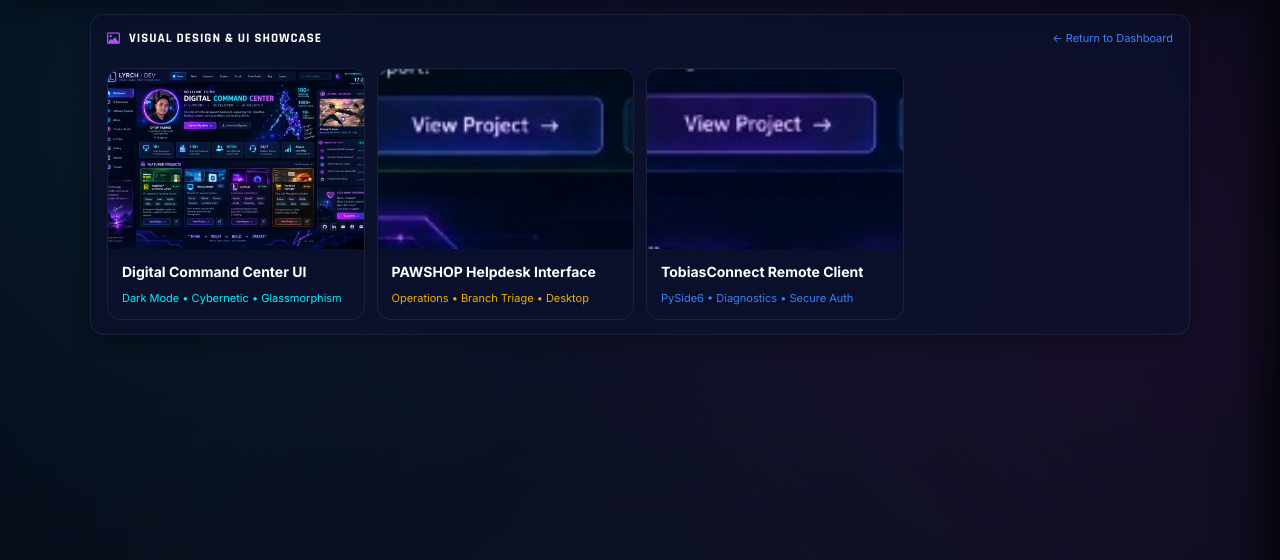
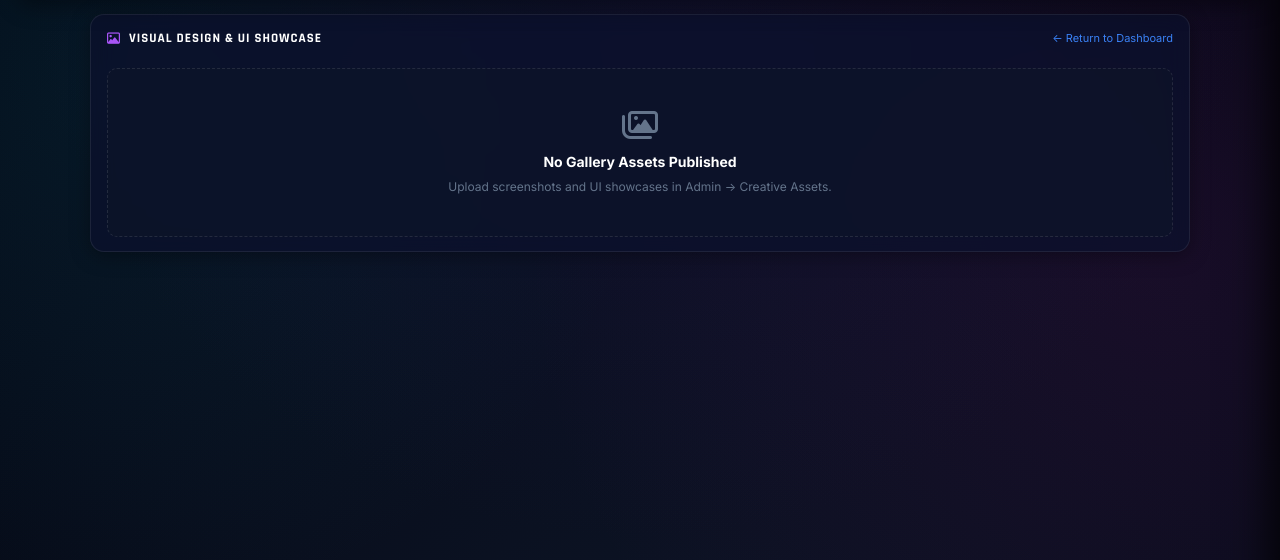
Before and after one commit to reianrd328/lyrch-portfolio, a Flask app: page /gallery in a window 1280 px wide. Shown: the part 77-637 px from the top of the page. Run offline with Flask 3, Linux system fonts and the light colour scheme.

Commit message:
feat: connect public gallery to Creative Assets database with preview lightbox

```diff
--- a/app/templates/public/gallery.html
+++ b/app/templates/public/gallery.html
@@ -14,34 +14,88 @@
         </div>
 
         <div class="projects-command-grid gallery-grid" style="margin-top: 20px;">
-            <div class="project-holo-card">
-                <div class="project-preview-wrap" style="height: 180px;">
-                    <img src="{{ url_for('static', filename='images/branding/command_center_preview.jpg') }}" alt="Command Center Design" class="project-preview-img">
+            {% if items %}
+                {% for item in items %}
+                <div class="project-holo-card" style="cursor: pointer;" onclick="openGalleryPreview('{{ item.image_url|escape }}', '{{ item.title|escape }}', '{{ (item.tags or item.category)|escape }}', '{{ (item.description or '')|escape }}')">
+                    <div class="project-preview-wrap" style="height: 180px; position: relative; overflow: hidden;">
+                        <img src="{{ item.thumbnail_url or item.image_url }}" alt="{{ item.title }}" class="project-preview-img" onerror="this.onerror=null; this.src='{{ url_for('static', filename='images/projects/kungfu_thumb.jpg') }}';" style="width: 100%; height: 100%; object-fit: cover;">
+                        <div style="position: absolute; inset: 0; background: rgba(0,0,0,0.35); opacity: 0; transition: opacity 0.2s ease; display: flex; align-items: center; justify-content: center;" onmouseenter="this.style.opacity='1'" onmouseleave="this.style.opacity='0'">
+                            <span style="background: rgba(11,17,44,0.85); border: 1px solid var(--neon-cyan); color: var(--neon-cyan); padding: 4px 10px; border-radius: 4px; font-size: 11px; font-family: var(--font-mono);">
+                                <i class="fa-solid fa-magnifying-glass-plus"></i> View
+                            </span>
+                        </div>
                     </div>
                     <div class="project-info-wrap">
-                    <h4 style="color: #ffffff; font-size: 14px;">Digital Command Center UI</h4>
-                    <p style="color: var(--neon-cyan); font-size: 11px;">Dark Mode &bull; Cybernetic &bull; Glassmorphism</p>
+                        <h4 style="color: #ffffff; font-size: 14px; margin: 0 0 4px; white-space: nowrap; overflow: hidden; text-overflow: ellipsis;">{{ item.title }}</h4>
+                        <p style="color: var(--neon-cyan); font-size: 11px; margin: 0;">
+                            {% if item.tags %}
+                                {{ item.tags }}
+                            {% else %}
+                                {{ item.category }} &bull; Visual Design
+                            {% endif %}
+                        </p>
                     </div>
                 </div>
-            <div class="project-holo-card">
-                <div class="project-preview-wrap" style="height: 180px;">
-                    <img src="{{ url_for('static', filename='images/projects/pawshop_thumb.jpg') }}" alt="PAWSHOP UI" class="project-preview-img">
+                {% endfor %}
+            {% else %}
+                <div style="grid-column: 1 / -1; text-align: center; padding: 40px 20px; background: rgba(15,23,42,0.4); border: 1px dashed rgba(255,255,255,0.1); border-radius: 10px;">
+                    <i class="fa-regular fa-images" style="font-size: 32px; color: #64748b; margin-bottom: 10px;"></i>
+                    <h4 style="color: #fff; font-size: 14px; margin: 0 0 6px;">No Gallery Assets Published</h4>
+                    <p style="font-size: 12px; color: var(--text-muted); margin: 0;">Upload screenshots and UI showcases in Admin &rarr; Creative Assets.</p>
                 </div>
-                <div class="project-info-wrap">
-                    <h4 style="color: #ffffff; font-size: 14px;">PAWSHOP Helpdesk Interface</h4>
-                    <p style="color: var(--neon-yellow); font-size: 11px;">Operations &bull; Branch Triage &bull; Desktop</p>
+            {% endif %}
         </div>
     </div>
-            <div class="project-holo-card">
-                <div class="project-preview-wrap" style="height: 180px;">
-                    <img src="{{ url_for('static', filename='images/projects/tobias_thumb.jpg') }}" alt="TobiasConnect" class="project-preview-img">
+</main>
+
+<!-- Lightbox Modal -->
+<div id="galleryModal" style="display: none; position: fixed; inset: 0; z-index: 9999; background: rgba(5,8,22,0.92); backdrop-filter: blur(8px); align-items: center; justify-content: center; padding: 20px;" onclick="if(event.target === this) closeGalleryModal();">
+    <div style="max-width: 900px; width: 100%; background: rgba(15,23,42,0.95); border: 1px solid rgba(0,240,255,0.4); border-radius: 12px; overflow: hidden; box-shadow: 0 0 30px rgba(0,240,255,0.2); display: flex; flex-direction: column;">
+        <div style="display: flex; justify-content: space-between; align-items: center; padding: 12px 18px; border-bottom: 1px solid rgba(255,255,255,0.08); background: rgba(11,17,44,0.6);">
+            <div>
+                <h3 id="modalTitle" style="color: #fff; font-size: 16px; margin: 0;"></h3>
+                <span id="modalTags" style="font-size: 11px; color: var(--neon-cyan); font-family: var(--font-mono);"></span>
             </div>
-                <div class="project-info-wrap">
-                    <h4 style="color: #ffffff; font-size: 14px;">TobiasConnect Remote Client</h4>
-                    <p style="color: var(--neon-blue); font-size: 11px;">PySide6 &bull; Diagnostics &bull; Secure Auth</p>
+            <button type="button" onclick="closeGalleryModal()" style="background: none; border: none; color: #94a3b8; font-size: 18px; cursor: pointer; padding: 4px 8px;" onmouseenter="this.style.color='#fff'" onmouseleave="this.style.color='#94a3b8'">
+                <i class="fa-solid fa-xmark"></i>
+            </button>
+        </div>
+        <div style="max-height: 70vh; overflow: auto; display: flex; justify-content: center; background: #020617; padding: 10px;">
+            <img id="modalImg" src="" alt="" style="max-width: 100%; max-height: 65vh; object-fit: contain; border-radius: 6px;">
+        </div>
+        <div id="modalDescWrap" style="padding: 12px 18px; border-top: 1px solid rgba(255,255,255,0.08); font-size: 12px; color: #94a3b8;">
+            <p id="modalDesc" style="margin: 0;"></p>
         </div>
     </div>
 </div>
-    </div>
-</main>
+
+<script>
+function openGalleryPreview(url, title, tags, desc) {
+    document.getElementById('modalImg').src = url;
+    document.getElementById('modalTitle').textContent = title;
+    document.getElementById('modalTags').textContent = tags || '';
+    const descEl = document.getElementById('modalDesc');
+    const wrapEl = document.getElementById('modalDescWrap');
+    if (desc) {
+        descEl.textContent = desc;
+        wrapEl.style.display = 'block';
+    } else {
+        wrapEl.style.display = 'none';
+    }
+    const modal = document.getElementById('galleryModal');
+    modal.style.display = 'flex';
+}
+
+function closeGalleryModal() {
+    const modal = document.getElementById('galleryModal');
+    modal.style.display = 'none';
+    document.getElementById('modalImg').src = '';
+}
+
+document.addEventListener('keydown', function(e) {
+    if (e.key === 'Escape') {
+        closeGalleryModal();
+    }
+});
+</script>
 {% endblock %}
```
Lines whose indentation alone changed are shown as unchanged.
